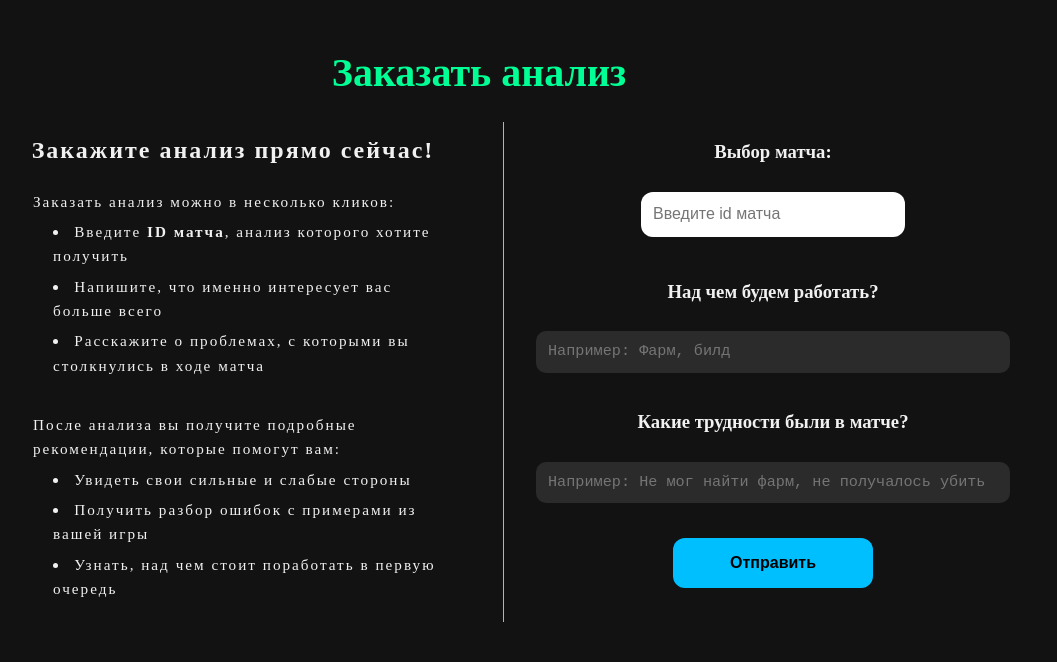
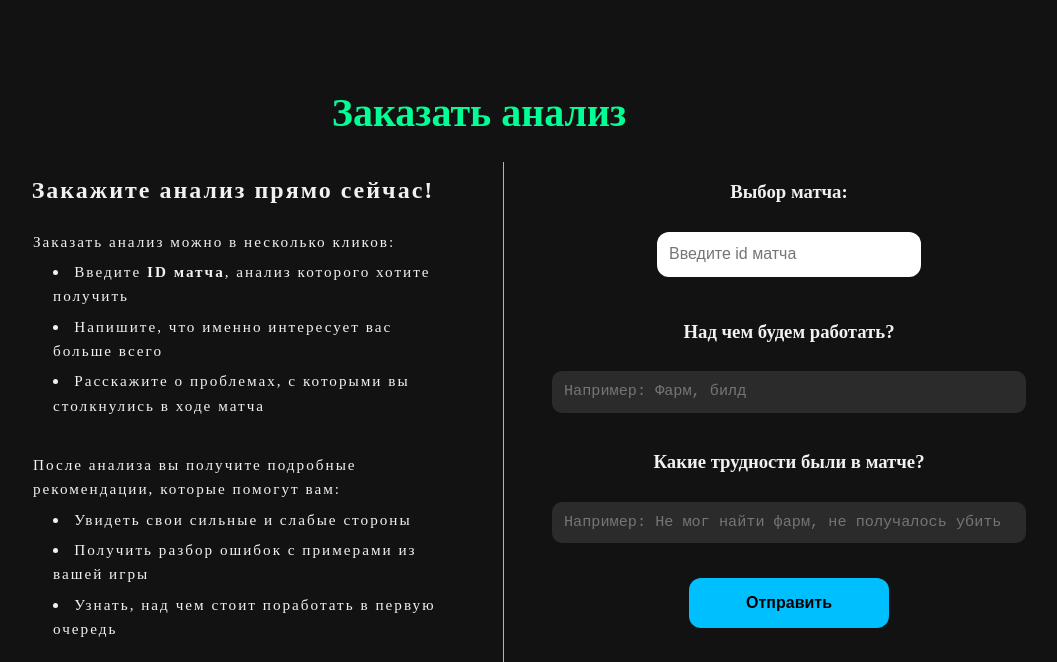
Before and after one commit to kitoy02241221/Critiqo, a React (Create React App) app in the folder client/: page / in a window 1280 px wide. Shown: the part 2464-3126 px from the top of the page, without its empty margins (137-1194 px from the left). Before the commit the page ends 3086 px from the top, so only its background shows below. Built offline with nearby package versions, Linux system fonts and the light colour scheme; no server answers.

Commit message:
update margin block

```diff
--- a/client/src/Mainpage/AnalyzeModal/Analyzemodal.css
+++ b/client/src/Mainpage/AnalyzeModal/Analyzemodal.css
@@ -1,6 +1,6 @@
 .modalAnalyze {
   position: absolute;
-  margin: 120px auto;
+  margin: 200px auto;
   left: 0;
   right: 0;
   padding: 30px 40px;
@@ -107,7 +107,7 @@
 }
 
 .interactiveItem {
-    margin-left: 620px;
+    margin-left: 636px;
     width: 500px;
 }
 
--- a/client/src/Mainpage/AnalyzeModal/TryFreeModal/TryFreeModal.css
+++ b/client/src/Mainpage/AnalyzeModal/TryFreeModal/TryFreeModal.css
@@ -1,6 +1,6 @@
 .tryFreeModal {
   width: 40%;
-  margin: 120px auto;
+  margin: 200px auto 0px auto;
   padding: 20px 40px;
   color: #F1F1F1;
   border-radius: 16px;
--- a/client/src/Mainpage/App.css
+++ b/client/src/Mainpage/App.css
@@ -57,11 +57,6 @@ button:hover {
 
 .WhatisCritiqo ul li {
   margin-left: -12px;
-}
-
-.WhatisCritiqo:hover {
-    background-color: #292929;
-    transition: 0.3s;
 }
 
 .aplicationCard {
--- a/client/src/Mainpage/whatisCritiqo/navBar/Navbar.js
+++ b/client/src/Mainpage/whatisCritiqo/navBar/Navbar.js
@@ -33,12 +33,12 @@ function Navbar({ refs }) {
     window.location.href = 'http://localhost:5000/logout';
   };
 
-  // универсальная функция скролла с учётом высоты navbar
+
   const scrollWithOffset = (ref) => {
     if (ref.current && navbarRef.current) {
       const navbarHeight = navbarRef.current.offsetHeight;
       const elementPosition = ref.current.getBoundingClientRect().top + window.scrollY;
-      const offsetPosition = elementPosition - navbarHeight - 20; // 20px зазор
+      const offsetPosition = elementPosition - navbarHeight - 160; // 20px зазор
 
       window.scrollTo({
         top: offsetPosition,
```
Also changed, not shown: client/src/Mainpage/AnalyzeModal/Modal.js (+3 -5 lines), client/src/MyProfilePage/MyProfile.js (+1 -13 lines).
